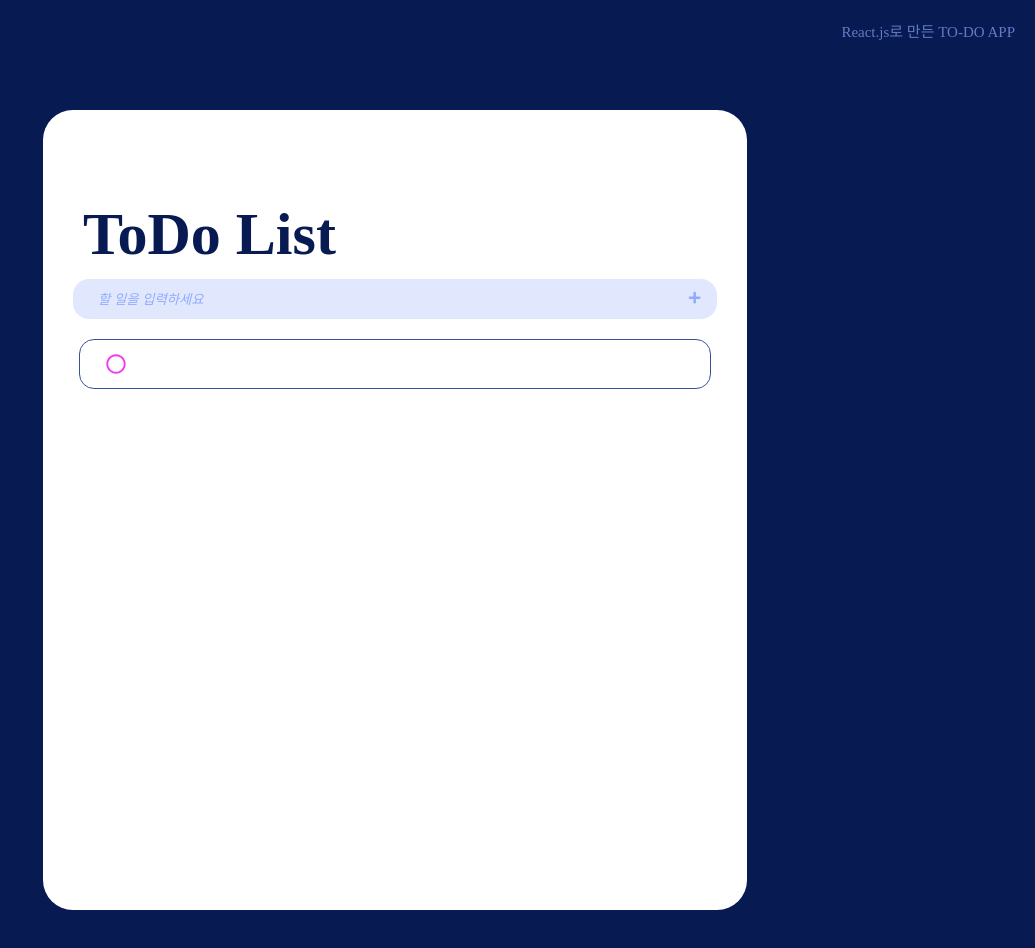
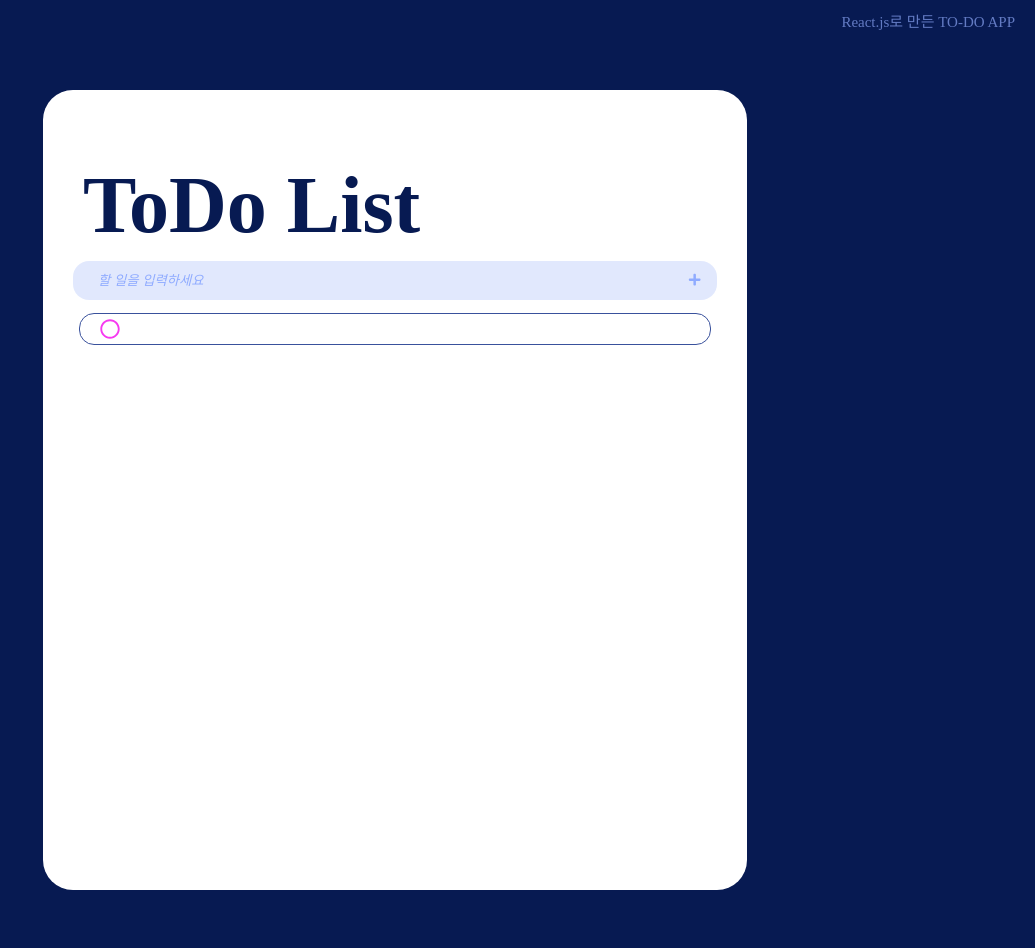
Before and after one commit to chorom-ham/react-todo-1886px, a React (Create React App) app: page / in a window 1280 px wide. Both pictures are taken after a click on the button 939 px from the left and 298 px from the top of the page. Shown: the top 948 px of the page, without its empty margins (245-1280 px from the left). Built offline with nearby package versions, Linux system fonts and the light colour scheme; a web font is replaced by a local one.

Commit message:
docs: change css

```diff
--- a/src/components/Header.js
+++ b/src/components/Header.js
@@ -16,7 +16,7 @@ const StyledHeader = styled.header`
   background-color: transparent;
   color: rgb(99, 123, 195);
   font-size: 1.5rem;
-  height: 6rem;
+  height: 4rem;
   display: flex;
   align-items: center;
   justify-content: flex-end;
--- a/src/components/todo/Form.js
+++ b/src/components/todo/Form.js
@@ -37,10 +37,9 @@ const StyledForm = styled.div`
   display: inline-flex;
   background-color: rgb(156, 180, 249, 0.3);
   border-radius: 1.6rem;
-  height: 4rem;
   padding: 1rem;
   align-items: center;
-  margin: 1rem 0 1.5rem;
+  margin: 1rem 0;
 `;
 
 const ItemInput = styled.input`
--- a/src/components/todo/Item.js
+++ b/src/components/todo/Item.js
@@ -32,10 +32,10 @@ export default function Item({content, todoList, setTodoList, TodoList}) {
 
 const StyledItem = styled.div`
   display: inline-flex;
-  height: 5rem;
+  height: fit-content;
   width: 98%;
   padding: 0 2rem;
-  margin: 0.5rem auto;
+  margin: 0.3rem auto;
   border-radius: 1.5rem;
   font-size: 1.5rem;
   align-items: center;
@@ -64,6 +64,10 @@ const ContentButton = styled.button`
   flex-grow: 1;
   border: none;
   background-color: transparent;
+  padding: 0.5rem 0;
+  white-space: pre-line;
+  word-wrap: break-word;
+  flex-wrap: nowrap;
 
   //text css
   ${props =>
--- a/src/components/todo/Todo.js
+++ b/src/components/todo/Todo.js
@@ -35,9 +35,9 @@ const StyledTodo = styled.div`
 `;
 
 const Title = styled.h1`
-  font-size: 6rem;
-  font-weight: 700;
-  margin: 4rem 1rem 0;
+  font-size: 8rem;
+  font-weight: 900;
+  margin: 2rem 1rem 0;
   color: rgb(7, 26, 82);
 `;
 
```
